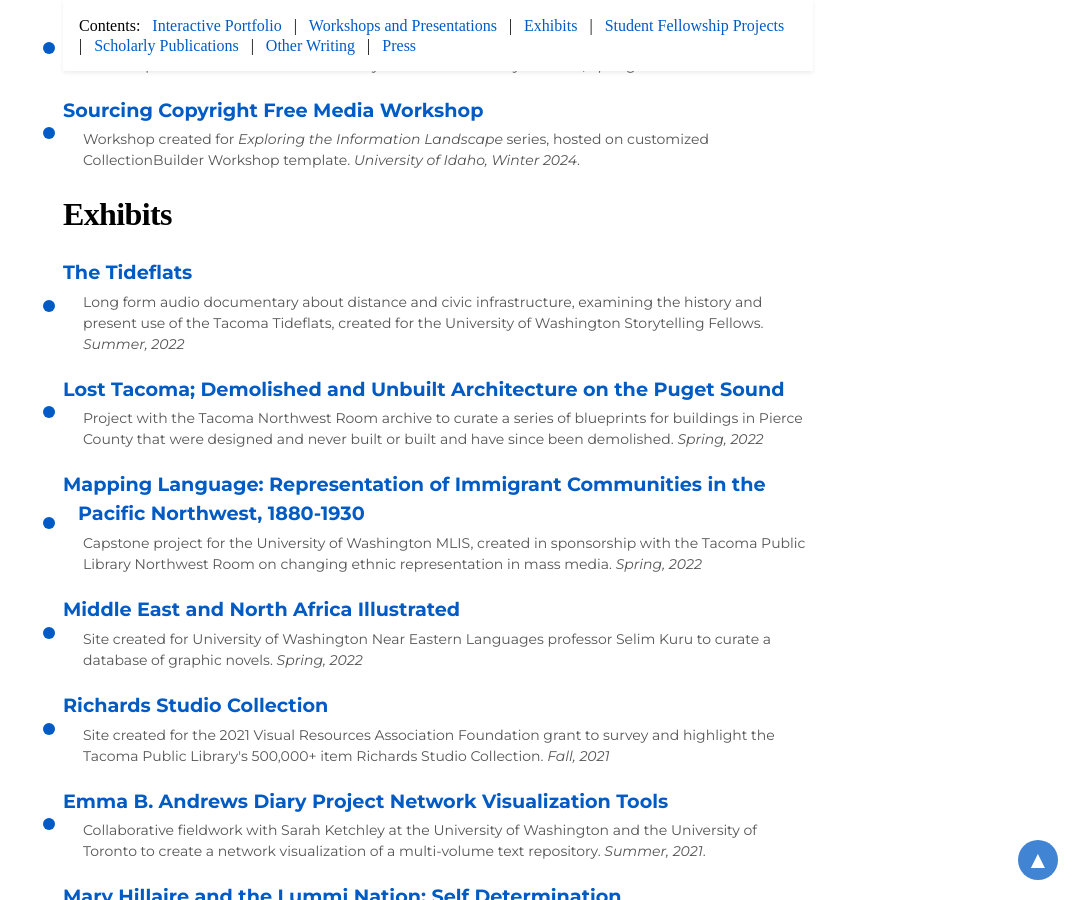
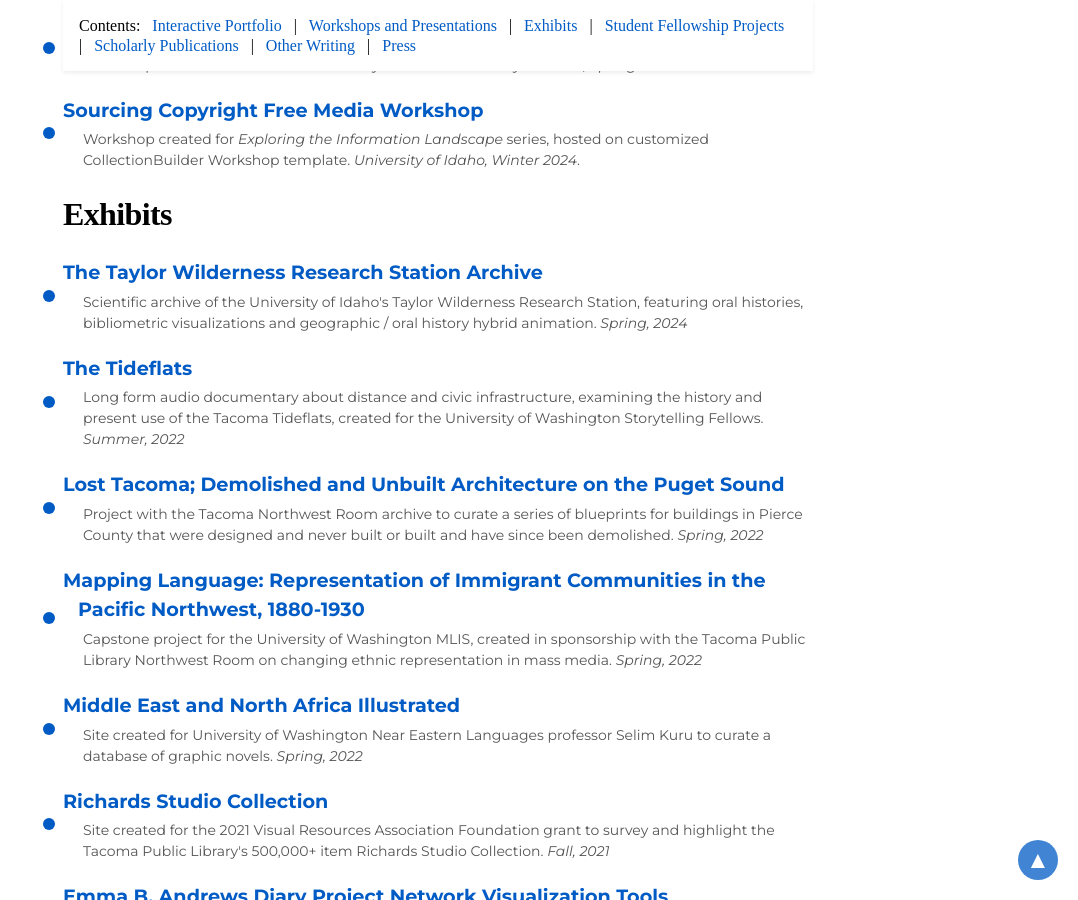
Before and after one commit to aweymo/base, a Jekyll site: the page built from index.md, in a window 1280 px wide and 900 px high, scrolled down 1593 px. Shown: the whole window, without its empty margins (202-1280 px from the left). Built offline with Jekyll 4.4.1, drawn with Linux system fonts in a browser that asks for light colours; nearby versions of some CDN libraries; some web fonts are replaced; some of the changed text lies outside the part shown.

Commit message:
Add Taylor

```diff
--- a/index.md
+++ b/index.md
@@ -1,8 +1,8 @@
 ---
 layout: default
 headline: About
-description: Digital Initiatives Librarian, writer and artist
-summary: Digital Initiatives Librarian, writer and artist
+description: Digital Initiatives Librarian, Writer and Artist
+summary: Digital Initiatives Librarian, Writer and Artist
 featured-img:
 permalink: /
 ---
@@ -47,6 +47,10 @@ Andrew Weymouth is the Digital Initiatives Librarian at University of Idaho, pri
 ## Exhibits
 
 <ul class="triangle-list">
+    <li>
+        <a href="https://thecdil.github.io/taylor-archive/">The Taylor Wilderness Research Station Archive</a>
+        <span class="description">Scientific archive of the University of Idaho's Taylor Wilderness Research Station, featuring oral histories, bibliometric visualizations and geographic / oral history hybrid animation. <i>Spring, 2024</i></span>
+    </li>
     <li>
         <a href="https://andrewweymouth.bandcamp.com/album/the-tideflats">The Tideflats</a>
         <span class="description">Long form audio documentary about distance and civic infrastructure, examining the history and present use of the Tacoma Tideflats, created for the University of Washington Storytelling Fellows.  <i>Summer, 2022</i></span>
```
